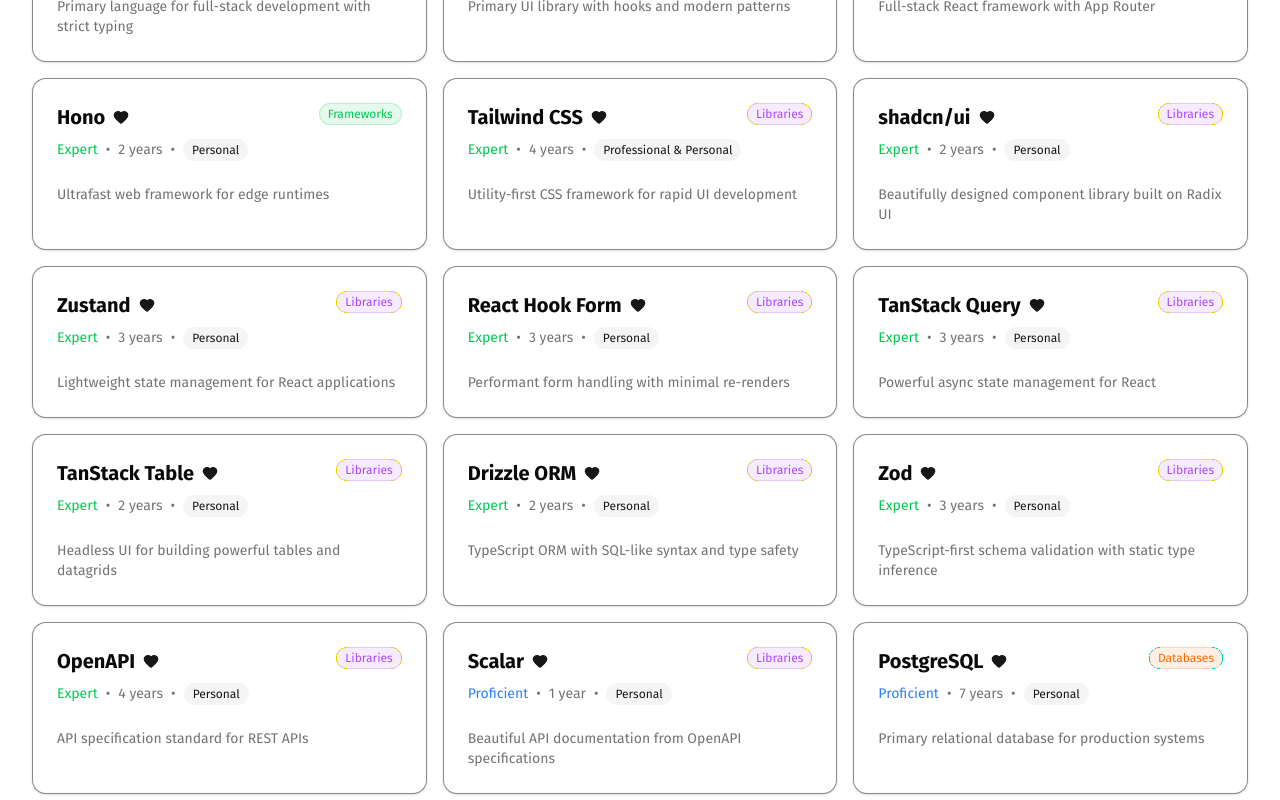
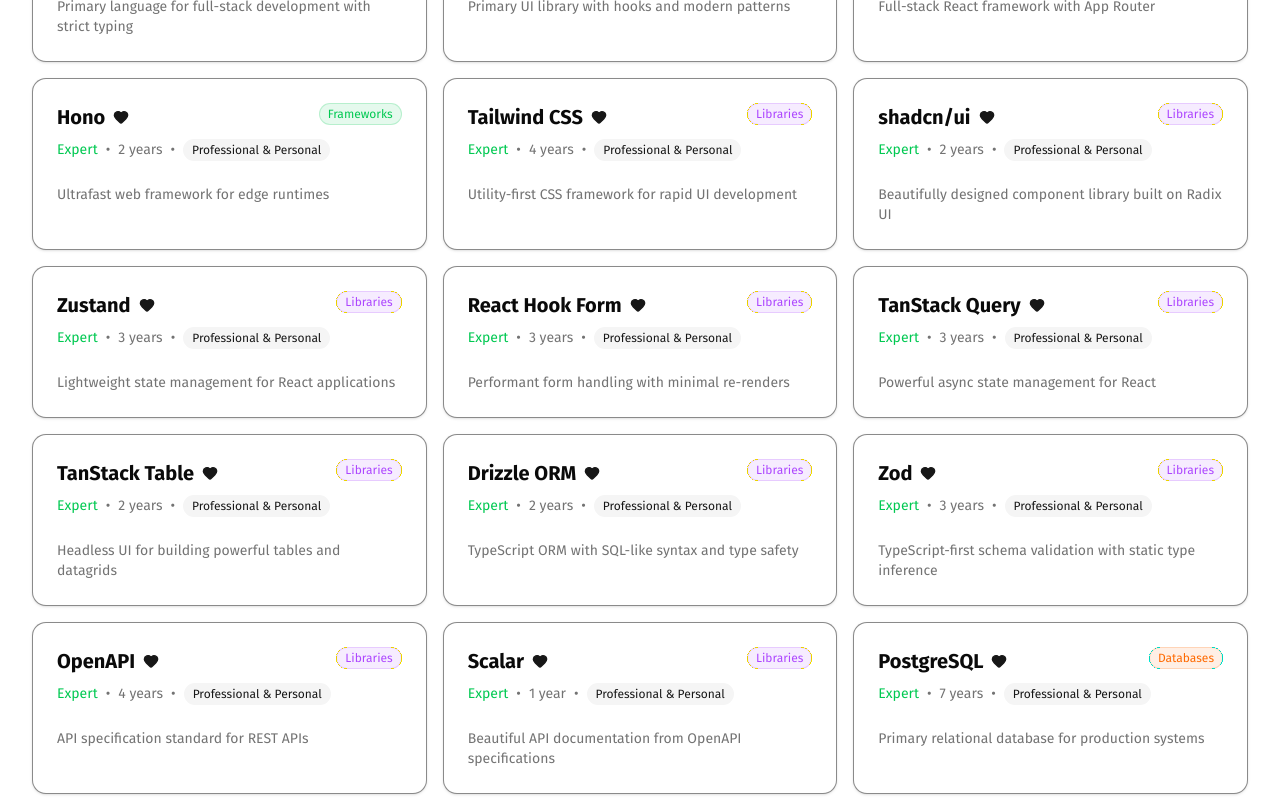
Before and after one commit to phyter1/main, a Next.js app: page /stack in a window 1280 px wide. Shown: the part 700-1500 px from the top of the page. Built offline with nearby package versions, Linux system fonts and the light colour scheme.

Commit message:
feat: update professional experience with modern stack (#12)
Merged after code review. Skills matrix updated with professional experience.

```diff
--- a/src/data/stack.ts
+++ b/src/data/stack.ts
@@ -93,7 +93,7 @@
     category: "framework",
     subcategory: "backend",
     proficiency: "expert",
-    context: "personal",
+    context: "both",
     personalStack: true,
     description: "Ultrafast web framework for edge runtimes",
     yearsUsed: 2,
@@ -117,7 +117,7 @@
     category: "library",
     subcategory: "frontend",
     proficiency: "expert",
-    context: "personal",
+    context: "both",
     personalStack: true,
     description: "Beautifully designed component library built on Radix UI",
     yearsUsed: 2,
@@ -128,7 +128,7 @@
     category: "library",
     subcategory: "frontend",
     proficiency: "expert",
-    context: "personal",
+    context: "both",
     personalStack: true,
     description: "Lightweight state management for React applications",
     yearsUsed: 3,
@@ -139,7 +139,7 @@
     category: "library",
     subcategory: "frontend",
     proficiency: "expert",
-    context: "personal",
+    context: "both",
     personalStack: true,
     description: "Performant form handling with minimal re-renders",
     yearsUsed: 3,
@@ -150,7 +150,7 @@
     category: "library",
     subcategory: "frontend",
     proficiency: "expert",
-    context: "personal",
+    context: "both",
     personalStack: true,
     description: "Powerful async state management for React",
     yearsUsed: 3,
@@ -161,7 +161,7 @@
     category: "library",
     subcategory: "frontend",
     proficiency: "expert",
-    context: "personal",
+    context: "both",
     personalStack: true,
     description: "Headless UI for building powerful tables and datagrids",
     yearsUsed: 2,
@@ -174,7 +174,7 @@
     category: "library",
     subcategory: "backend",
     proficiency: "expert",
-    context: "personal",
+    context: "both",
     personalStack: true,
     description: "TypeScript ORM with SQL-like syntax and type safety",
     yearsUsed: 2,
@@ -185,7 +185,7 @@
     category: "library",
     subcategory: "backend",
     proficiency: "expert",
-    context: "personal",
+    context: "both",
     personalStack: true,
     description:
       "TypeScript-first schema validation with static type inference",
@@ -197,7 +197,7 @@
     category: "library",
     subcategory: "backend",
     proficiency: "expert",
-    context: "personal",
+    context: "both",
     personalStack: true,
     description: "API specification standard for REST APIs",
     yearsUsed: 4,
@@ -207,8 +207,8 @@
     label: "Scalar",
     category: "library",
     subcategory: "backend",
-    proficiency: "proficient",
-    context: "personal",
+    proficiency: "expert",
+    context: "both",
     personalStack: true,
     description: "Beautiful API documentation from OpenAPI specifications",
     yearsUsed: 1,
@@ -229,8 +229,8 @@
     id: "postgresql",
     label: "PostgreSQL",
     category: "database",
-    proficiency: "proficient",
-    context: "personal",
+    proficiency: "expert",
+    context: "both",
     personalStack: true,
     description: "Primary relational database for production systems",
     yearsUsed: 7,
@@ -239,8 +239,8 @@
     id: "redis",
     label: "Redis",
     category: "database",
-    proficiency: "proficient",
-    context: "personal",
+    proficiency: "expert",
+    context: "both",
     personalStack: true,
     description: "In-memory data store for caching and sessions",
     yearsUsed: 5,
@@ -270,7 +270,7 @@
     label: "Bun",
     category: "devtool",
     proficiency: "expert",
-    context: "personal",
+    context: "both",
     personalStack: true,
     description:
       "All-in-one JavaScript runtime, package manager, bundler, and test runner",
@@ -281,7 +281,7 @@
     label: "Biome",
     category: "devtool",
     proficiency: "expert",
-    context: "personal",
+    context: "both",
     personalStack: true,
     description: "Fast formatter and linter for JavaScript/TypeScript",
     yearsUsed: 1,
```
